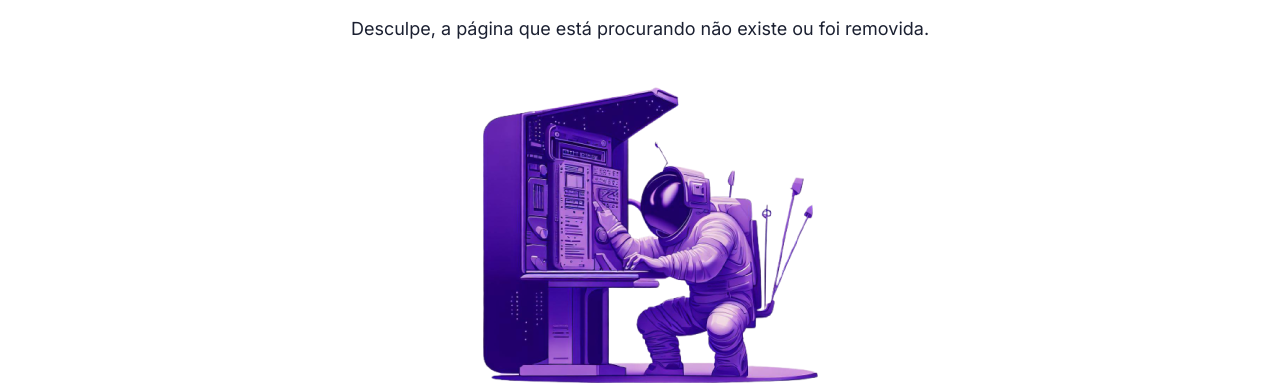
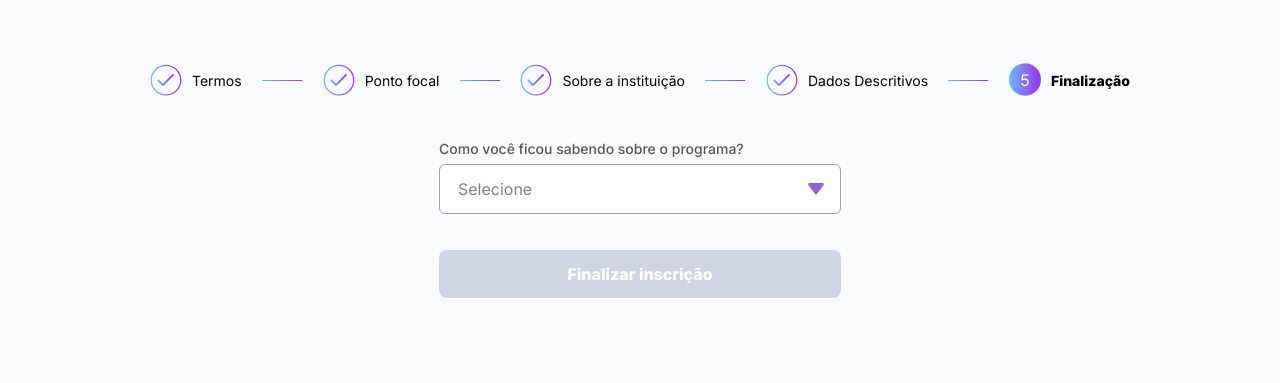
Before and after one commit to cosmossocialtime/Cosmos-Front-End, a Next.js app: page /institutions/onboardingProgram/finalization in a window 1280 px wide. Before the commit this address had no page. Shown: the part 207-590 px from the top of the page. Built offline with nearby package versions, Linux system fonts and the light colour scheme.

Commit message:
MVP-textarea

```diff
--- /dev/null
+++ b/src/components/Input/InputEmail copy.tsx
@@ -0,0 +1,59 @@
+import { InputHTMLAttributes, useState } from "react";
+import { UseFormRegister } from "react-hook-form";
+
+interface InputTextProps extends InputHTMLAttributes<HTMLTextAreaElement> {
+  id: string;
+  label: string;
+  register: UseFormRegister<any>;
+  error?: string;
+  minLength?: number;
+  maxLength?: number;
+  dynamicLabel?: string;
+}
+
+export function InputText({
+  id,
+  label,
+  register,
+  error,
+  dynamicLabel = "",
+  minLength = 100,
+  maxLength = 300,
+  ...rest
+}: InputTextProps) {
+  const [charCount, setCharCount] = useState(0);
+  const [hasInteracted, setHasInteracted] = useState(false);
+
+  const handleChange = (e: React.ChangeEvent<HTMLTextAreaElement>) => {
+    setCharCount(e.target.value.length);
+    setHasInteracted(true);
+  };
+
+  const isMaxReached = charCount >= maxLength;
+  const isMinNotReached = hasInteracted && charCount < minLength;
+
+  return (
+    <div className={`w-full border rounded-lg p-4 transition-all duration-200
+      ${error ? "border-red-500" : "border-gray-300"}`}>
+      <label htmlFor={id} className="block text-sm font-medium text-gray-700 mb-1">
+        {label.replace("[Nome do programa]", dynamicLabel)}
+      </label>
+      <div className="relative">
+      <textarea
+        {...register(id)}
+        id={id}
+        rows={4}
+        maxLength={maxLength}
+        onChange={handleChange}
+        className={`w-full rounded-md border border-solid p-2 transition-all duration-200 hover:border-purple-500 hover:shadow-sm hover:shadow-purple-500 focus:border-purple-500 focus:outline-none focus:ring-1 focus:ring-purple-500
+          ${error ? "border-red-500" : "border-gray-400"}`}
+        {...rest}
+      />
+      <span className={`absolute bottom-4 right-3 text-xs ${isMaxReached ? "text-red-500" : "text-gray-500"}`}>
+        {charCount} caracteres (De {minLength} a {maxLength})
+      </span>
+    </div>
+      { error && <p className="text-red-500 text-sm mt-1">{error}</p> }
+    </div >
+  );
+}
--- a/src/components/Input/TextAreaField.tsx
+++ b/src/components/Input/TextAreaField.tsx
@@ -1,77 +1,154 @@
-import { FieldValues, UseFormRegister, UseFormTrigger } from "react-hook-form";
+// import { FieldValues, UseFormRegister, UseFormTrigger } from "react-hook-form";
+// import { useState } from "react";
+
+// interface TextAreaFieldProps {
+//   dynamicLabel?: string;
+//   label: string;
+//   name: string;
+//   placeholder?: string;
+//   register: UseFormRegister<FieldValues>;
+//   trigger: UseFormTrigger<FieldValues>;
+//   error?: string;
+//   minLength?: number;
+//   maxLength?: number;
+// }
+
+// export default function TextAreaField({
+//   label,
+//   name,
+//   placeholder,
+//   dynamicLabel = "",
+//   register,
+//   trigger,
+//   minLength = 100,
+//   maxLength = 300,
+// }: TextAreaFieldProps) {
+//   const [charCount, setCharCount] = useState(0);
+//   const [hasInteracted, setHasInteracted] = useState(false);
+
+//   const handleChange = (e: React.ChangeEvent<HTMLTextAreaElement>) => {
+//     const valueLength = e.target.value.length;
+//     setCharCount(valueLength);
+//     setHasInteracted(true);
+//   };
+
+//   const handleBlur = async () => {
+//     setHasInteracted(true);
+//     await trigger(name);
+//   };
+
+//   const isMaxReached = charCount >= maxLength;
+//   const isMinNotReached = hasInteracted && charCount < minLength;
+
+//   return (
+//     <div className="w-full border border-gray-300 rounded-lg p-4 hover:border-purple-500 focus-within:border-purple-500 transition-all duration-200">
+//       <label htmlFor={name} className="block text-sm font-medium text-gray-700 mb-1">
+//         {label.replace("[Nome do programa]", dynamicLabel)}
+//       </label>
+//       <div className="relative">
+//         <textarea
+//           {...register(name, {
+//             onChange: (e) => setCharCount(e.target.value.length),
+//             onBlur: async () => {
+//               await trigger(name);
+//             }
+
+//           })}
+//           id={name}
+//           placeholder={placeholder}
+//           rows={4}
+//           maxLength={maxLength}
+//           onChange={handleChange}
+//           className={`w-full rounded-md border border-solid p-2 transition-all duration-200 hover:border-purple-500 hover:shadow-sm hover:shadow-purple-500 focus:border-purple-500 focus:outline-none focus:ring-1 focus:ring-purple-500 ${isMaxReached ? "border-red-500" : "border-gray-400"
+//             }`}
+//         />
+//         <span className={`absolute bottom-4 right-3 text-xs ${isMaxReached ? "text-red-500" : "text-gray-500"}`}>
+//           {charCount} caracteres (De {minLength} a {maxLength})
+//         </span>
+//       </div>
+//       {isMinNotReached && (
+//         <p className="text-red-500 text-sm mt-1">
+//           O campo é obrigatório, limite mínimo de {minLength} caracteres
+//         </p>
+//       )}
+//       {isMaxReached && <p className="text-red-500 text-sm mt-1">O limite de caracteres já foi atingido</p>}
+//     </div>
+//   );
+// }
+
+
+
 import { useState } from "react";
+import { FieldValues, UseFormRegister } from "react-hook-form";
 
-interface TextAreaFieldProps {
+interface TextAreaFieldProps  {
   dynamicLabel?: string;
   label: string;
   name: string;
   placeholder?: string;
-  register: UseFormRegister<FieldValues>;
-  trigger: UseFormTrigger<FieldValues>;
+  register: UseFormRegister<any>;
+  value: string;
   error?: string;
   minLength?: number;
   maxLength?: number;
 }
 
+
 export default function TextAreaField({
   label,
   name,
   placeholder,
+  register,
+  error,
   dynamicLabel = "",
-  register,
-  trigger,
   minLength = 100,
   maxLength = 300,
+  value,
+
 }: TextAreaFieldProps) {
+
   const [charCount, setCharCount] = useState(0);
   const [hasInteracted, setHasInteracted] = useState(false);
-
   const handleChange = (e: React.ChangeEvent<HTMLTextAreaElement>) => {
     const valueLength = e.target.value.length;
     setCharCount(valueLength);
     setHasInteracted(true);
   };
 
-  const handleBlur = async () => {
-    setHasInteracted(true);
-    await trigger(name);
-  };
-
   const isMaxReached = charCount >= maxLength;
-  const isMinNotReached = hasInteracted && charCount < minLength;
+  const isMinNotReached = charCount > 0 && charCount < minLength;
 
   return (
-    <div className="w-full border border-gray-300 rounded-lg p-4 hover:border-purple-500 focus-within:border-purple-500 transition-all duration-200">
+    <div className={`"w-full border border-gray-300 rounded-lg p-4 hover:border-purple-500 focus-within:border-purple-500 transition-all duration-200"
+            ${error ? "border-red-500" : "border-gray-300"}`}>
       <label htmlFor={name} className="block text-sm font-medium text-gray-700 mb-1">
-        {label.replace("[Nome do programa]", dynamicLabel)}
+      {label.replace("[Nome do programa]", dynamicLabel)}
       </label>
       <div className="relative">
         <textarea
-          {...register(name, {
-            onChange: (e) => setCharCount(e.target.value.length),
-            onBlur: async () => {
-              await trigger(name); // Garante que a validação acontece ao sair do campo
-            }
+        {...register(name)
+        //   {...register(name, {
+        //     required: "O campo senha é obrigatório",
+        // })
 
-          })}
+          }
           id={name}
+          value={value}
           placeholder={placeholder}
           rows={4}
           maxLength={maxLength}
           onChange={handleChange}
-          className={`w-full rounded-md border border-solid p-2 transition-all duration-200 hover:border-purple-500 hover:shadow-sm hover:shadow-purple-500 focus:border-purple-500 focus:outline-none focus:ring-1 focus:ring-purple-500 ${isMaxReached ? "border-red-500" : "border-gray-400"
-            }`}
+          className={`w-full rounded-md border border-solid p-2 transition-all duration-200 hover:border-purple-500 hover:shadow-sm hover:shadow-purple-500 focus:border-purple-500 focus:outline-none focus:ring-1 focus:ring-purple-500
+                        ${error ? "border-red-500" : "border-gray-400"}`}
         />
         <span className={`absolute bottom-4 right-3 text-xs ${isMaxReached ? "text-red-500" : "text-gray-500"}`}>
-          {charCount} caracteres (De {minLength} a {maxLength})
-        </span>
+           {charCount} caracteres (De {minLength} a {maxLength})
+         </span>
       </div>
-      {isMinNotReached && (
-        <p className="text-red-500 text-sm mt-1">
-          O campo é obrigatório, limite mínimo de {minLength} caracteres
-        </p>
-      )}
-      {isMaxReached && <p className="text-red-500 text-sm mt-1">O limite de caracteres já foi atingido</p>}
+      {error && <span className="text-red-500 text-sm mt-1">{error}</span>}
+
+      {/* {isMinNotReached && <span className="text-red-500 text-sm mt-1">O campo é obrigatório, mínimo de {minLength} caracteres</span>}
+      {isMaxReached && <span className="text-red-500 text-sm mt-1">O limite de caracteres já foi atingido</span>}  */}
     </div>
   );
 }
--- a/src/pages/institutions/onboarding/aboutOrganization.tsx
+++ b/src/pages/institutions/onboarding/aboutOrganization.tsx
@@ -1,7 +1,7 @@
 import Image from 'next/image';
 import Logo from '../../../assets/logotipoCosmos.svg';
 import { useEffect, useState } from 'react';
-import ProgressBar from '../../../components/main-painel/ProgressBar';
+import ProgressBar from '../../../components/menu/ProgressBar';
 import { Button } from '../../../components/Button/ButtonSubmit';
 import { useForm } from 'react-hook-form';
 import { aliasSchema, createMultiSelectSchema, nameSchema } from '../../../utils/ValidationSchemas';
--- a/src/pages/institutions/onboarding/aboutYou.tsx
+++ b/src/pages/institutions/onboarding/aboutYou.tsx
@@ -1,7 +1,7 @@
 import Image from 'next/image';
 import Logo from '../../../assets/logotipoCosmos.svg';
 import { useEffect, useState } from 'react';
-import ProgressBar from '../../../components/main-painel/ProgressBar';
+import ProgressBar from '../../../components/menu/ProgressBar';
 import { Button } from '../../../components/Button/ButtonSubmit';
 import { useForm } from 'react-hook-form';
 import { nameSchema, phoneSchema } from '../../../utils/ValidationSchemas';
--- a/src/pages/institutions/onboardingProgram/aboutInstitution.tsx
+++ b/src/pages/institutions/onboardingProgram/aboutInstitution.tsx
@@ -1,7 +1,7 @@
 import Image from 'next/image';
 import Logo from '../../../assets/logotipoCosmos.svg';
 import { useEffect, useState } from 'react';
-import ProgressBar from '../../../components/main-painel/ProgressBar';
+import ProgressBar from '../../../components/menu/ProgressBar';
 import { Button } from '../../../components/Button/ButtonSubmit';
 import { useForm } from 'react-hook-form'
 import { zodResolver } from '@hookform/resolvers/zod';
--- a/src/pages/institutions/onboardingProgram/descriptiveData.tsx
+++ b/src/pages/institutions/onboardingProgram/descriptiveData.tsx
@@ -1,16 +1,16 @@
 import Image from 'next/image';
 import Logo from '../../../assets/logotipoCosmos.svg';
 import { useForm } from 'react-hook-form';
-import { zodResolver } from '@hookform/resolvers/zod';
 import { toast } from 'react-toastify';
 import Router from 'next/router';
 import TextAreaField from '../../../components/Input/TextAreaField';
-import ProgressBar from '../../../components/main-painel/ProgressBar';
+import ProgressBar from '../../../components/menu/ProgressBar';
 import { Button } from '../../../components/Button/ButtonSubmit';
-
 import { useState, useEffect } from 'react';
 import { textAreaSchema } from '../../../utils/ValidationSchemas';
 import { z } from 'zod';
+import { zodResolver } from '@hookform/resolvers/zod';
+import { InputText } from '../../../components/Input/InputEmail copy';
 
 
 const steps = [
@@ -28,32 +28,41 @@ const schema = z.object({
     support: textAreaSchema,
 });
 
-
+type formProps = z.infer<typeof schema>
 const programName = "Cosmos Social";
 
 export default function DescriptiveData() {
     const [currentStep] = useState(4);
-    const [isButtonDisabled, setIsButtonDisabled] = useState(true);
+
     const {
         register,
         trigger,
         handleSubmit,
         watch,
         formState: { errors, isValid }
-    } = useForm({
+    } = useForm<formProps>({
         resolver: zodResolver(schema),
-        mode: 'all',
+        mode: 'onChange',
     });
+    const [isLoading, setIsLoading] = useState(false)
+    const history = watch("history", "");
+    const impact = watch("impact", "");
+    const challenges = watch("challenges", "");
+    const support = watch("support", "");
+    console.log(history)
 
-    useEffect(() => {
-        console.log("isValid atualizado:", isValid);
-        console.log("Erros:", errors);
-        setIsButtonDisabled(!isValid);
-    }, [isValid, errors, watch()]);
+    const disabled = !history || !impact || !challenges || !support || isLoading;
+
+    // useEffect(() => {
+    //     console.log("isValid atualizado:", isValid);
+    //     console.log("Erros:", errors);
+    //     setIsButtonDisabled(!isValid);
+    // }, [isValid, errors, watch()]);
 
     function handleForm(data: any) {
+        setIsLoading(true);
         toast.success('Dados salvos com sucesso!');
-        Router.push('/institutions/onboarding/finalization');
+        Router.push('/institutions/onboardingProgram/finalization');
     }
 
     return (
@@ -65,45 +74,38 @@ export default function DescriptiveData() {
                 </div>
                 <div className="w-[890px] p-6">
                     <form onSubmit={handleSubmit(handleForm)} className="flex flex-col gap-4">
-                        <TextAreaField
-                            label="Escreva brevemente a história da instituição"
-                            name="history"
+                        <InputText
+                            label="Escreva brevemente a história da instituição?"
+                            id="history"
                             placeholder="Digite aqui"
                             register={register}
-                            trigger={trigger}
-
-                            error={errors.history?.message?.toString()}
+                            error={errors.history?.message}
                         />
-                        <TextAreaField
+                        <InputText
                             label="Qual a atuação e o impacto da organização?"
-                            name="impact"
+                            id="impact"
                             placeholder="Digite aqui"
                             register={register}
-                            trigger={trigger}
-
-                            error={errors.impact?.message?.toString()}
+                            error={errors.impact?.message}
                         />
-                        <TextAreaField
+                        <InputText
                             label="Quais são as principais necessidades e desafios que a sua organização enfrenta no momento?"
-                            name="challenges"
+                            id="challenges"
                             placeholder="Digite aqui"
                             register={register}
-                            trigger={trigger}
-
-                            error={errors.challenges?.message?.toString()}
+                            error={errors.challenges?.message}
                         />
-                        <TextAreaField
+                        <InputText
                             label="Como você acredita que o programa [Nome do programa] poderá apoiar a sua organização?"
-                            name="support"
+                            id="support"
                             placeholder="Digite aqui"
                             register={register}
-                            trigger={trigger}
                             dynamicLabel={programName}
+                            error={errors.support?.message}
 
-                            error={errors.support?.message?.toString()}
                         />
                         <div className="px-4 w-[248px]">
-                            <Button text="Continuar" disabled={isButtonDisabled} type="submit" />
+                            <Button text="Continuar" disabled={disabled} type="submit" isLoading={true}/>
                         </div>
                     </form>
                 </div>
--- /dev/null
+++ b/src/pages/institutions/onboardingProgram/finalization.tsx
@@ -0,0 +1,118 @@
+import Image from 'next/image';
+import Logo from '../../../assets/logotipoCosmos.svg';
+import { useEffect, useState } from 'react';
+import ProgressBar from '../../../components/menu/ProgressBar';
+import { Button } from '../../../components/Button/ButtonSubmit';
+import { useForm } from 'react-hook-form';
+import { z } from 'zod';
+import { zodResolver } from '@hookform/resolvers/zod';
+import { toast } from 'react-toastify';
+import styles from '../../../components/instituition/verifyEmail/verifyEmail.module.css';
+import { getFormData } from '../../../utils/localStroge';
+import SingleSelectComboBox from '../../../components/combobox/SingleSelectComboBox';
+
+const options = [
+    { value: "busca_google", label: "Busca no Google" },
+    { value: "divulgacao", label: "E-mail de divulgação" },
+    { value: "Evento_Palestra", label: "Evento ou palestra" },
+    { value: "indicacao_amigos_colegas", label: "Indicação de amigos ou colegas" },
+    { value: "Noticia_artigo_midia", label: "Notícia ou artigo na Mídia" },
+    { value: "redes_sociais", label: "Redes sociais" },
+    { value: "site_Cosmos", label: "Site da Cosmos" },
+    { value: "outro", label: "Outro" },
+];
+
+const steps = [
+    { id: 1, label: 'Termos' },
+    { id: 2, label: 'Ponto focal' },
+    { id: 3, label: 'Sobre a instituição' },
+    { id: 4, label: 'Dados Descritivos' },
+    { id: 5, label: 'Finalização' }
+];
+
+const schema = z.object({
+    como_soube: z.string().nonempty("Este campo é obrigatório")
+});
+
+type formProps = z.infer<typeof schema>;
+
+export default function finalization() {
+    const [isLoading, setIsLoading] = useState(false);
+    const [currentStep] = useState(5);
+    const [selectedOption, setSelectedOption] = useState<{ value: string; label: string } | null>(null);
+
+    const {
+        handleSubmit,
+        setValue,
+        formState: { errors }
+    } = useForm<formProps>({
+        resolver: zodResolver(schema),
+        mode: "onChange"
+    });
+
+    useEffect(() => {
+        const savedData = getFormData("finalization");
+
+        if ( savedData?.como_soube) {
+            setSelectedOption(savedData.como_soube);
+        }
+    }, [setValue]);
+
+    const handleSelectChange = (selected: { value: string; label: string } | null) => {
+        setSelectedOption(selected);
+        setValue("como_soube", selected?.value || "");
+    };
+
+    async function handleForm(data: formProps) {
+        setIsLoading(true);
+        console.log(data);
+        try {
+            const savedOrganization = getFormData("aboutOrganization") || {};
+
+            // const fullData = {
+            //     ...data,
+            //     nomeOrganizacao: savedOrganization.nameOrganization || "",
+            // };
+
+            // console.log("Dados completos a serem salvos:", fullData);
+
+           // saveFormData("finalization", fullData);
+            console.log(data);
+            toast.success('Cadastro concluído!');
+            //Router.push('/institutions/onboarding/verifyEmail');
+        } catch (error) {
+            toast.error('Erro ao criar conta, tente novamente.');
+        } finally {
+            setIsLoading(false);
+        }
+    }
+
+    return (
+        <div className={styles.container}>
+            <Image className={styles.logo} src={Logo} alt="Logo cosmos" height={24} quality={100} />
+            <main className="flex flex-col items-center">
+                <div className="w-[980px] mb-4">
+                    <ProgressBar steps={steps} currentStep={currentStep} />
+                </div>
+                <div className="w-[450px] p-6">
+                    <form onSubmit={handleSubmit(handleForm)} className="flex flex-col gap-4">
+                        <SingleSelectComboBox
+                            options={options}
+                            label="Como você ficou sabendo sobre o programa?"
+                            onChange={handleSelectChange}
+                            value={selectedOption}
+                        />
+                        {errors.como_soube && <span className="text-red-500 text-sm">{errors.como_soube.message}</span>}
+
+                        <Button
+                            text={isLoading ? "Carregando..." : "Finalizar inscrição"}
+                            disabled={!selectedOption || isLoading}
+                            type="submit"
+                            isLoading={isLoading}
+                        />
+                    </form>
+                </div>
+            </main>
+        </div>
+    );
+}
--- a/src/pages/institutions/onboardingProgram/focalPoint.tsx
+++ b/src/pages/institutions/onboardingProgram/focalPoint.tsx
@@ -1,7 +1,7 @@
 import Image from 'next/image';
 import Logo from '../../../assets/logotipoCosmos.svg';
 import { useEffect, useState } from 'react';
-import ProgressBar from '../../../components/main-painel/ProgressBar';
+import ProgressBar from '../../../components/menu/ProgressBar';
 import { Button } from '../../../components/Button/ButtonSubmit';
 import { useForm } from 'react-hook-form';
 import { emailSchema, nameSchema, phoneSchema } from '../../../utils/ValidationSchemas';
--- a/src/pages/institutions/onboardingProgram/terms.tsx
+++ b/src/pages/institutions/onboardingProgram/terms.tsx
@@ -2,7 +2,7 @@ import Image from 'next/image';
 import { useEffect, useState } from 'react';
 import { useRouter } from 'next/router';
 import Logo from '../../../assets/logotipoCosmos.svg';
-import ProgressBar from '../../../components/main-painel/ProgressBar';
+import ProgressBar from '../../../components/menu/ProgressBar';
 import { Button } from '../../../components/Button/ButtonSubmit';
 import styles from '../../../components/instituition/verifyEmail/verifyEmail.module.css';
 import { CustomCheckbox } from '../../../components/Button/CustomCheckbox';
```
Also changed, not shown: src/utils/ValidationSchemas.ts (+22 -4 lines), src/components/menu/ProgressBar.tsx (renamed from src/components/main-painel/ProgressBar.tsx).
